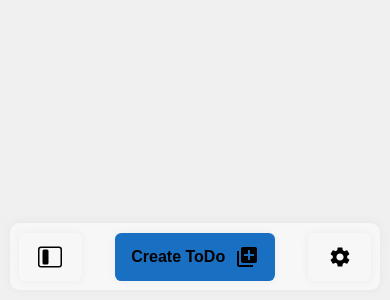
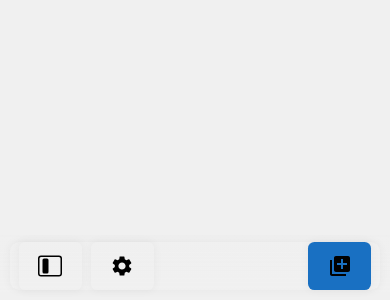
Before and after one commit to iNikAnn/DoVibe, a React (Create React App) app: page / in a window 390 px wide. Shown: the part 544-844 px from the top of the page. Built offline with nearby package versions, Linux system fonts and the light colour scheme.

Commit message:
Update: Update appearance of MobileBottomMenu

```diff
--- a/src/components/mobile/MobileBottomMenu.jsx
+++ b/src/components/mobile/MobileBottomMenu.jsx
@@ -48,18 +48,20 @@ function MobileBottomMenu(props) {
 				/>
 
 				<SmallBtn
-					text="Create ToDo"
+					title="Settings"
+					icon={<MdSettings />}
+					onClick={onOpenSettings}
+				/>
+
+				<SmallBtn
+					// text="Create ToDo"
 					title="Create new todo"
 					icon={<MdLibraryAdd />}
 					bgColor="#1970c2"
 					onClick={onCreateTodo}
 				/>
 
-				<SmallBtn
-					title="Settings"
-					icon={<MdSettings />}
-					onClick={onOpenSettings}
-				/>
+
 			</div>
 		</motion.div>
 	);
--- a/src/css/MobileBottomMenu.module.css
+++ b/src/css/MobileBottomMenu.module.css
@@ -15,9 +15,14 @@
 .content {
 	display: flex;
 	justify-content: space-between;
+	gap: 0.6rem;
 
-	background-color: var(--bg-color-primary);
+	/* background-color: var(--bg-color-primary); */
 	border-radius: var(--border-radius-primary);
 	box-shadow: var(--box-shadow-primary);
-	padding: 0.6rem;
+	padding: 0 0.6rem;
 }
+
+.content div:last-child {
+	margin-left: auto;
+}
```
